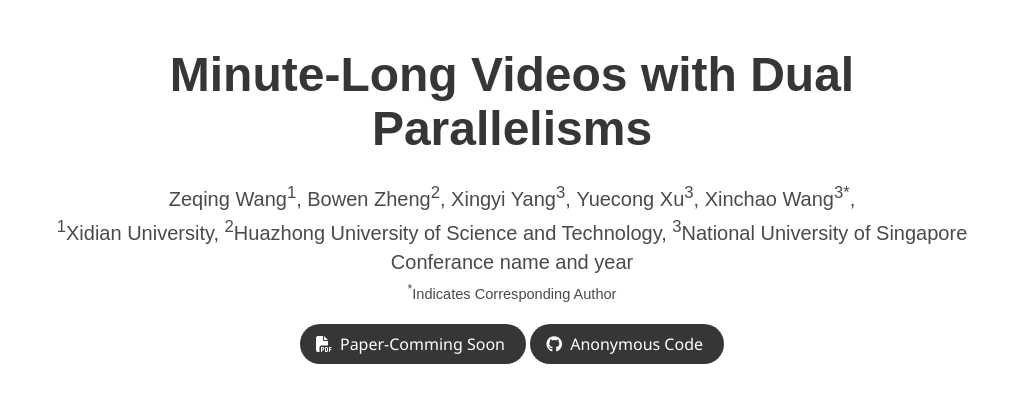
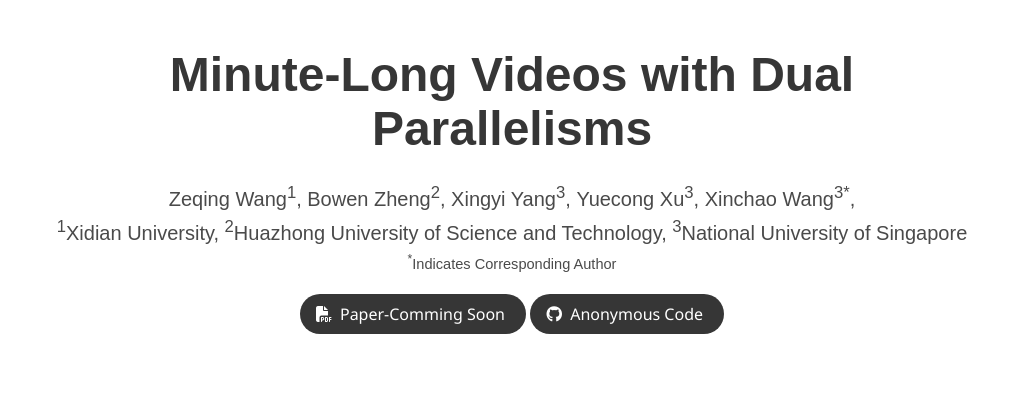
Before and after one commit to DualParal-Project/dualparal.github.io, a plain HTML site: page index.html in a window 1280 px wide. Shown: the top 420 px of the page, without its empty margins (128-1151 px from the left). Drawn offline with nearby package versions, Linux system fonts and the light colour scheme; some icons are missing; a web font is replaced by a local one.

Commit message:
Update index.html
delete

```diff
--- a/index.html
+++ b/index.html
@@ -71,7 +71,7 @@
             </div>
 
                   <div class="is-size-5 publication-authors">
-                    <span class="author-block"></a><sup>1</sup>Xidian University, </a><sup>2</sup>Huazhong University of Science and Technology, </a><sup>3</sup>National University of Singapore<br>Conferance name and year</span>
+                    <span class="author-block"></a><sup>1</sup>Xidian University, </a><sup>2</sup>Huazhong University of Science and Technology, </a><sup>3</sup>National University of Singapore</span>
                     <span class="eql-cntrb"><small><br><sup>*</sup>Indicates Corresponding Author</small></span>
                   </div>
 
```
